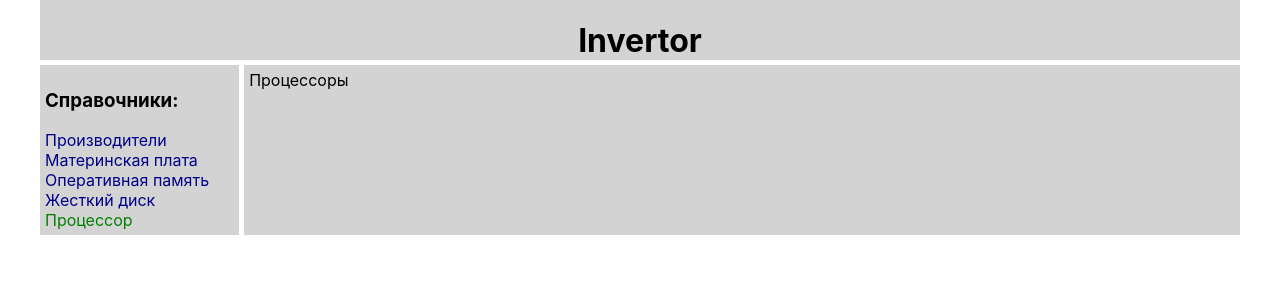
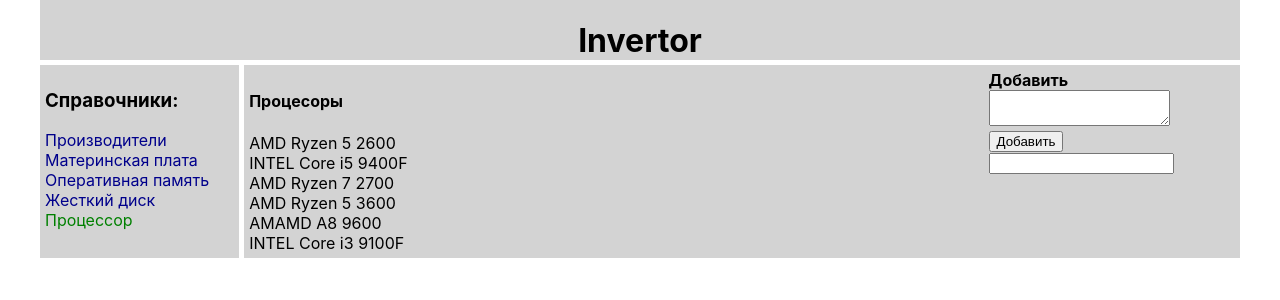
Before and after one commit to andropovdv/r_invert, a React (Create React App) app: page /cpus in a window 1280 px wide. Shown: the top 300 px of the page. Built offline with nearby package versions, Linux system fonts and the light colour scheme.

Commit message:
Переделал CPU, под свои задумки. Материнские платы вернул к плану курсов

```diff
--- a/src/componets/Cpus/Cpus.jsx
+++ b/src/componets/Cpus/Cpus.jsx
@@ -1,9 +1,46 @@
 import React from 'react';
-//import s from './Cpus.module.css';
+import s from './Cpus.module.css';
 
 const Cpus = (props) => {
     return (
-        <div>Процессоры</div>
+        <div className={s.cpus}>
+            <div className={s.cpu_item}>
+                <div><h4>Процесоры</h4></div>
+                <div className={s.item + ' ' + s.active}>
+                    AMD Ryzen 5 2600
+                </div>
+                <div className={s.item}>
+                    INTEL Core i5 9400F
+                </div>
+                <div className={s.item}>
+                    AMD Ryzen 7 2700
+                </div>
+                <div className={s.item}>
+                    AMD Ryzen 5 3600
+                </div>
+                <div className={s.item}>
+                    AMAMD A8 9600
+                </div>
+                <div className={s.item}>
+                    INTEL Core i3 9100F
+                </div>
+            </div>
+            <div className={s.cpu_add}>
+                <div className={s.item}>
+                    <b>Добавить</b>
+                </div>
+                <div className={s.item}>
+                    <textarea></textarea>
+                </div>
+                <div className={s.item}>
+                    <button>Добавить</button>
+                </div>
+                <div className={s.item}>
+                    <input></input>
+                </div>
+
+            </div>
+        </div>
     )
 }
 
--- a/src/componets/Cpus/Cpus.module.css
+++ b/src/componets/Cpus/Cpus.module.css
@@ -0,0 +1,11 @@
+.cpus {
+    display: grid;
+    grid-template-columns: 9fr 3fr;
+    background-color: lightgray;
+}
+
+.cpu_items .active {
+    color: green;
+}
+
+.cpu_adds {}
--- a/src/componets/MBoards/MBoards.jsx
+++ b/src/componets/MBoards/MBoards.jsx
@@ -27,13 +27,19 @@ const MBoards = (props) => {
             </div>
             <div className={s.mb_adds}>
                 <div className={s.item}>
-                    <b>Добавить</b>
+                    <h4>Разъемы:</h4>
                 </div>
                 <div className={s.item}>
-                    <textarea></textarea>
+                LGA 1700
                 </div>
                 <div className={s.item}>
-                    <button>Добавить</button>
+                LGA 1200
+                </div>
+                <div className={s.item}>
+                Socket R4 (LGA 2066)
+                </div>
+                <div className={s.item}>
+                Socket H4 (LGA 1151)
                 </div>
             </div>
         </div>
--- a/src/componets/MBoards/MBoards.module.css
+++ b/src/componets/MBoards/MBoards.module.css
@@ -1,18 +1,14 @@
 .mboards {
     display: grid;
-    grid-template-columns: 9fr 3fr;
-    grid-gap: 5px;
-    background-color: lightgrey;
+    grid-template-columns: 5fr 7fr;
 }
 
-.mboard_items{}
+/* .mboard_items {} */
 
 .mboard_items .active {
     color: green;
 }
 
-.mb_adds {
-    text-align: left;
-}
+/* .mb_adds {} */
 
-.mb_add {}
+/* .mb_add {} */
```
